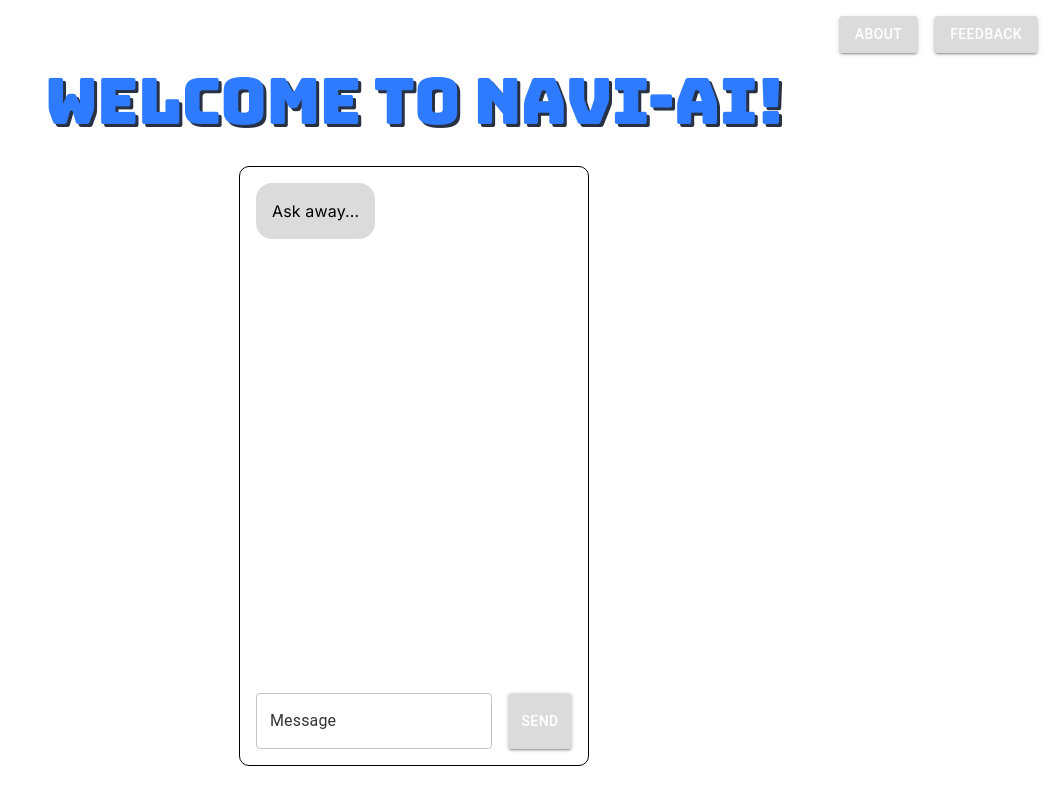
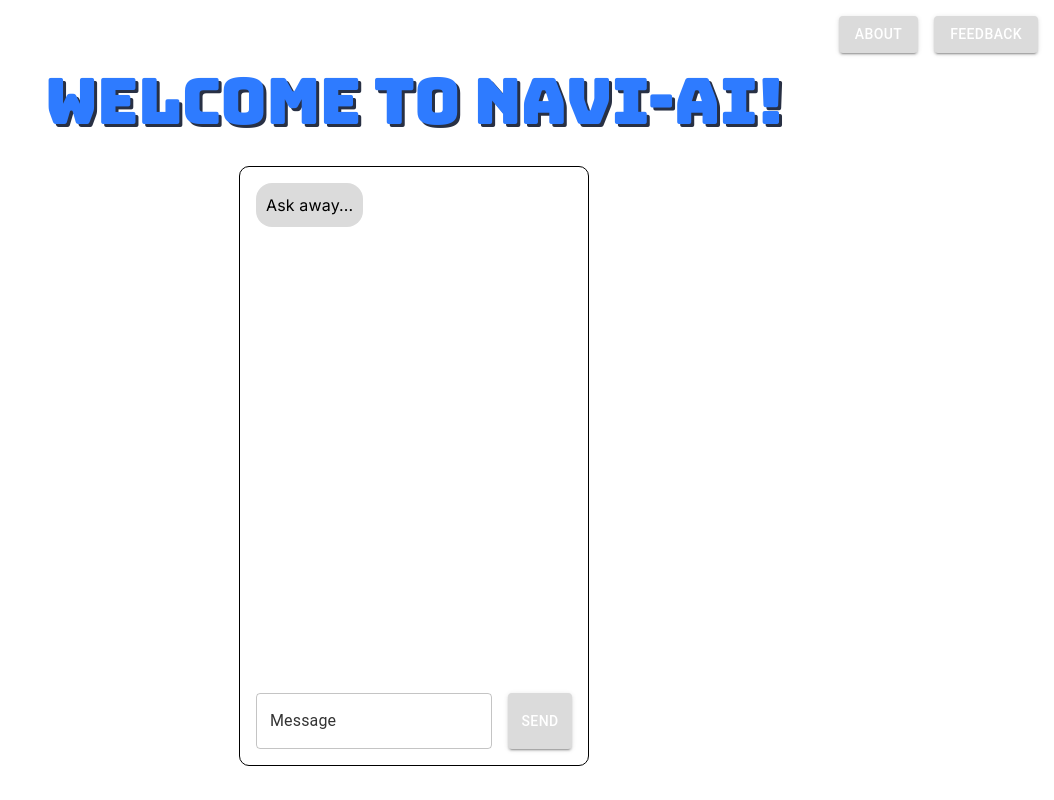
Before and after one commit to AawaizAli/Ai-chat-support-bot, a Next.js app in the folder chatsupport/: page / in a window 1280 px wide. Shown: the whole page, without its empty margins (226-1280 px from the left). Built offline with nearby package versions, Linux system fonts and the light colour scheme.

Commit message:
spacings

```diff
--- a/chatsupport/app/page.js
+++ b/chatsupport/app/page.js
@@ -169,7 +169,7 @@ export default function Home() {
                         borderRadius: "10px",
                         marginBottom: "30px",
                         p: 2,
-                        spacing: 3,
+                        spacing: "20px",
                     }}>
                     <Stack
                         direction={"column"}
@@ -200,7 +200,7 @@ export default function Home() {
                                                 ? "#000000"
                                                 : "#ffffff",
                                         borderRadius: "16px",
-                                        p: "16px",
+                                        p: "10px",
                                     }}
                                     dangerouslySetInnerHTML={{
                                         __html: message.content,
```
